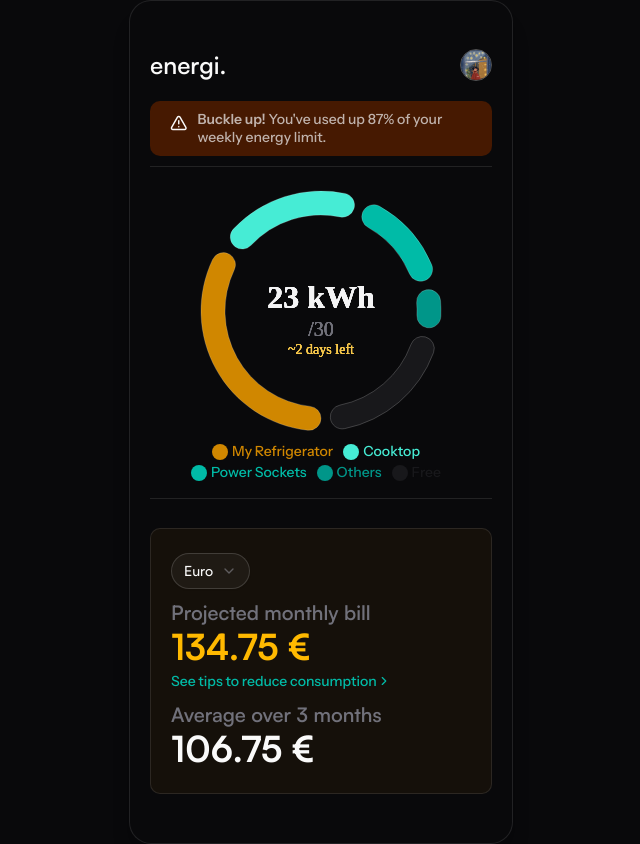
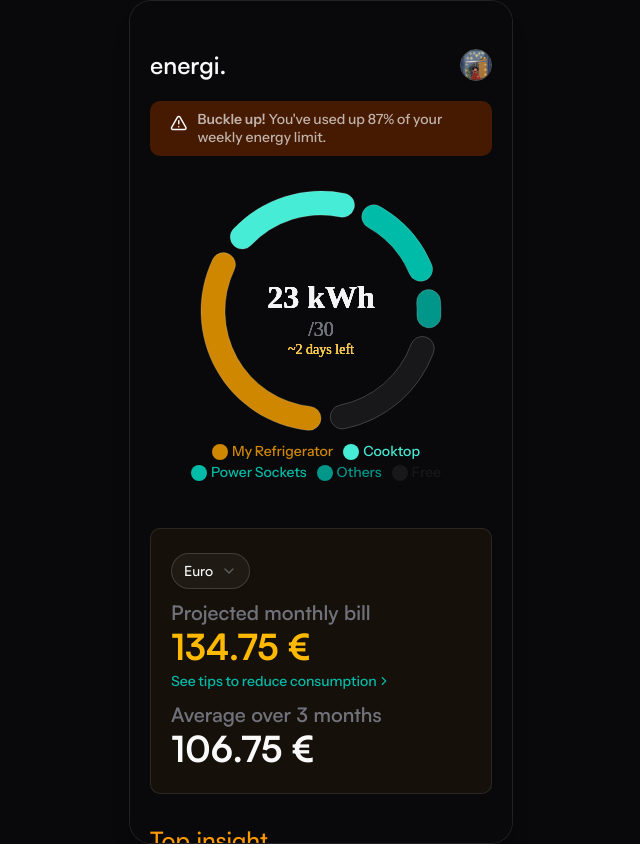
Before and after one commit to Voldemort271/energi, a Next.js app: page / in a window 1280 px wide. Shown: the whole page, without its empty margins (319-959 px from the left). Built offline with nearby package versions, Linux system fonts and the light colour scheme.

Commit message:
Insight section

```diff
--- a/app/(root)/layout.tsx
+++ b/app/(root)/layout.tsx
@@ -7,7 +7,7 @@ export default function MobileLayout({
 	children: ReactNode;
 }>) {
 	return (
-		<div className="sm:border-foreground/10 bg-background h-screen w-screen rounded-3xl p-5 pt-12 shadow-xl sm:h-[844px] sm:w-sm sm:border">
+		<div className="sm:border-foreground/10 bg-background h-screen w-screen overflow-y-scroll rounded-3xl p-5 pt-12 shadow-xl sm:h-[844px] sm:w-sm sm:border">
 			<LogoBar />
 			{children}
 		</div>
--- a/app/(root)/page.tsx
+++ b/app/(root)/page.tsx
@@ -1,15 +1,18 @@
 import EnergyAlert from '@/components/home/energy-alert';
 import EnergyUsagePie from '@/components/home/energy-usage-pie';
 import Bill from '@/components/home/bill';
+import TopInsight from '@/components/home/insight';
 
 export default function Home() {
 	return (
 		<main className="flex flex-col gap-2.5 pt-5">
 			<EnergyAlert variant="warning" />
-			<hr className="h-2.5 text-transparent" />
+			<div className="h-2.5" />
 			<EnergyUsagePie />
-			<hr className="h-5 text-transparent" />
+			<div className="h-5" />
 			<Bill />
+			<div className="h-2.5" />
+			<TopInsight />
 		</main>
 	);
 }
--- a/components/home/bill.tsx
+++ b/components/home/bill.tsx
@@ -22,7 +22,7 @@ const MonthlyBill = () => {
 
 	// TODO: Move currency selection logic to Settings page so that user doesn't have to do it multiple times.
 	return (
-		<div className="flex w-full flex-col items-start justify-start rounded-lg border border-zinc-100/10 bg-amber-500/5 px-5 py-6">
+		<section className="flex w-full flex-col items-start justify-start rounded-lg border border-zinc-100/10 bg-amber-500/5 px-5 py-6">
 			<div className="font-title flex w-full flex-col">
 				<Select
 					value={currency}
@@ -60,7 +60,7 @@ const MonthlyBill = () => {
 					{`${Math.round(convertCurrency(pastAvg * rate, 'EUR', currency) * 100) / 100} ${CURRENCIES[currency].symbol || currency}`}
 				</div>
 			</div>
-		</div>
+		</section>
 	);
 };
 
--- a/components/home/energy-alert.tsx
+++ b/components/home/energy-alert.tsx
@@ -21,7 +21,7 @@ interface Props {
 
 const EnergyAlert = ({ variant }: Props) => {
 	return (
-		<div className={alertVariants({ variant })}>
+		<section className={alertVariants({ variant })}>
 			{variant === 'warning' ? (
 				<>
 					<AlertTriangle />
@@ -47,7 +47,7 @@ const EnergyAlert = ({ variant }: Props) => {
 					</span>
 				</>
 			)}
-		</div>
+		</section>
 	);
 };
 
--- a/components/home/energy-usage-pie.tsx
+++ b/components/home/energy-usage-pie.tsx
@@ -93,11 +93,11 @@ export function PieChartWithPaddingAngle() {
 
 const EnergyUsagePie = () => {
 	return (
-		<div className="flex items-center justify-center gap-2.5 sm:px-5">
+		<section className="flex items-center justify-center gap-2.5 sm:px-5">
 			<div className="aspect-square w-full max-w-sm">
 				<PieChartWithPaddingAngle />
 			</div>
-		</div>
+		</section>
 	);
 };
 
--- /dev/null
+++ b/components/home/insight.tsx
@@ -0,0 +1,16 @@
+import React from 'react';
+
+const TopInsight = () => {
+	return (
+		<div className="w-full space-y-1">
+			<div className="font-title text-2xl font-medium text-amber-500">
+				Top insight
+			</div>
+			<div className="font-body max-w-sm">
+				Your energy usage peaks on Wednesdays and hits its low on Sundays.
+			</div>
+		</div>
+	);
+};
+
+export default TopInsight;
```
